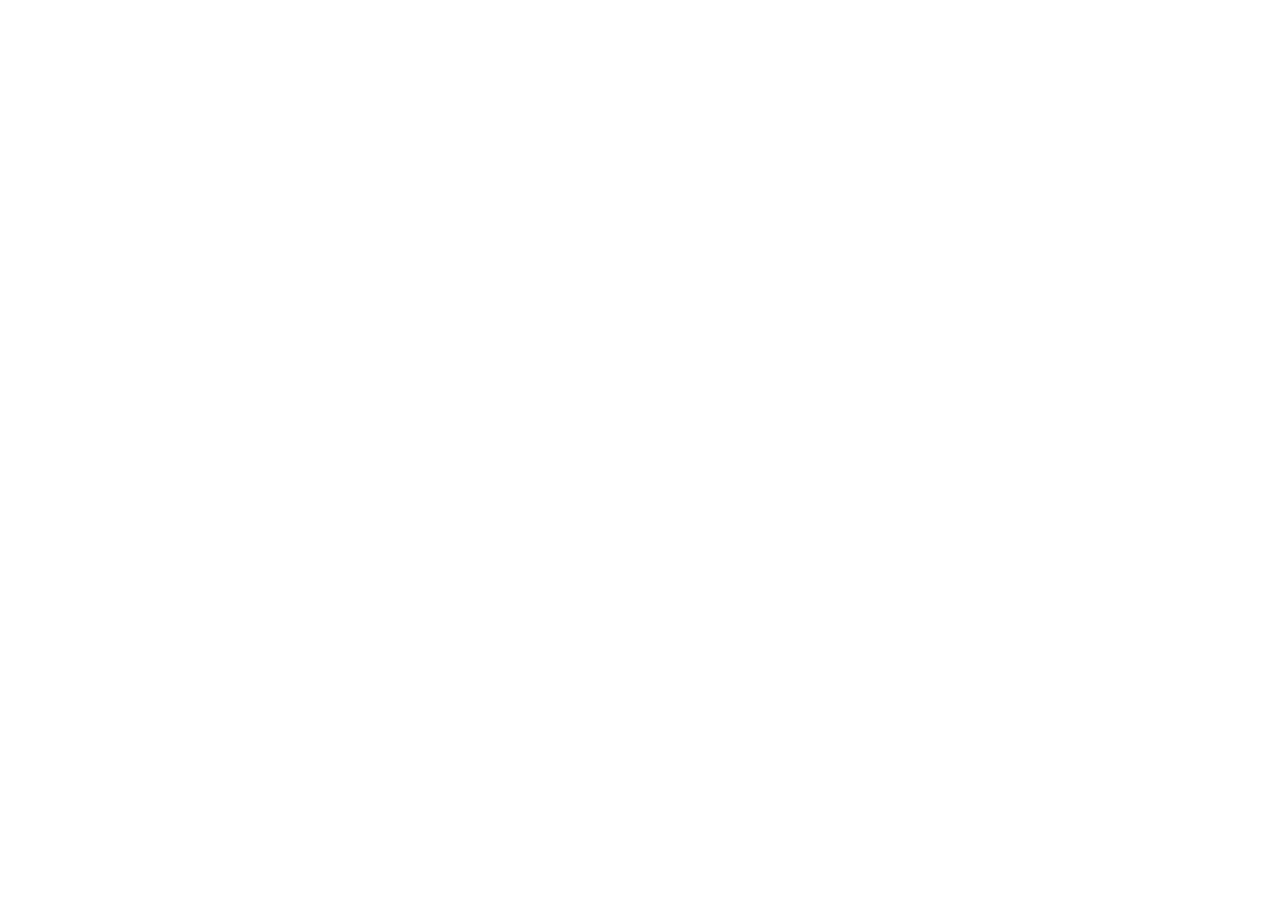
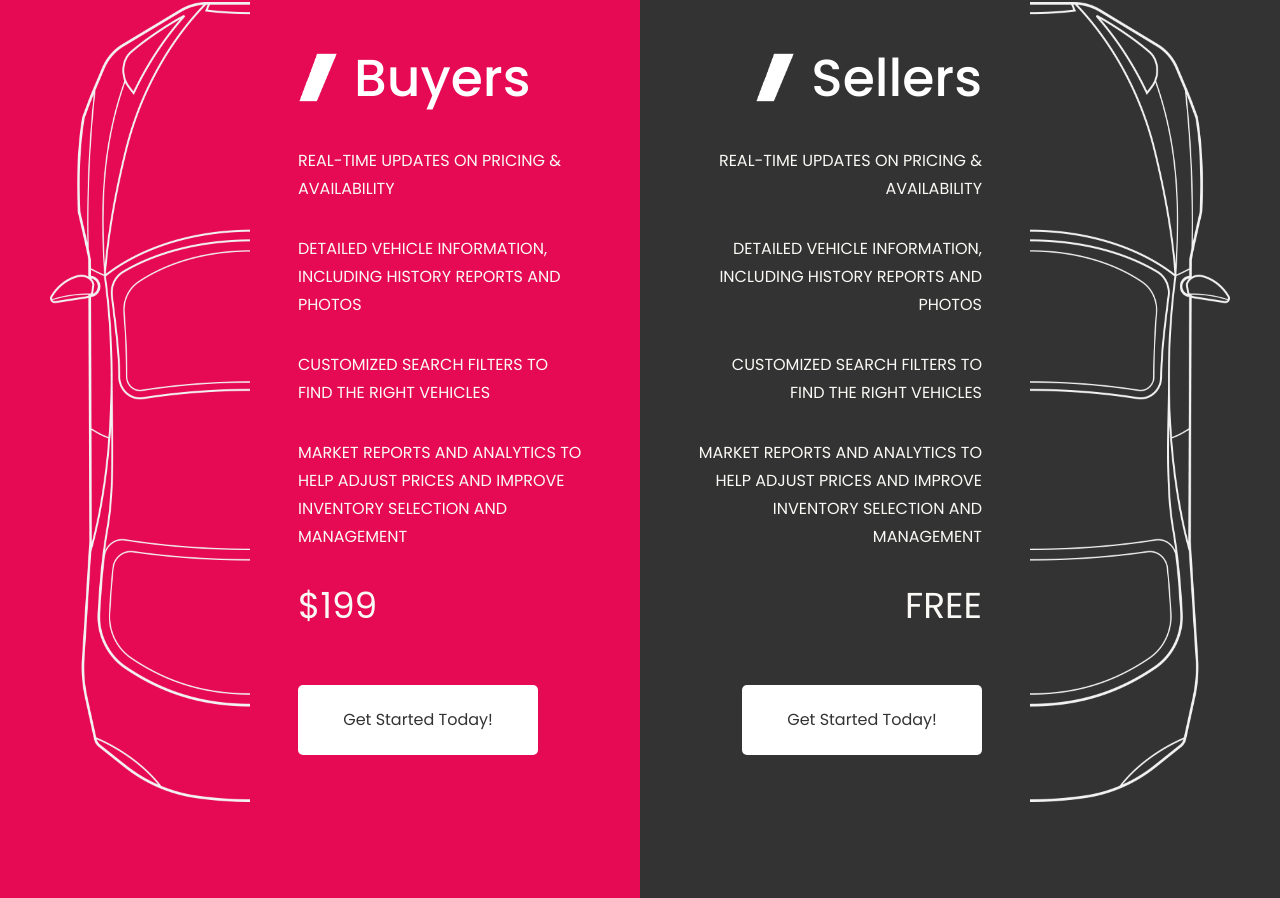
Before and after one commit to crea8ivedev/crea8ivedev-demo, a Next.js app: page / in a window 1280 px wide. Shown: the part 2697-3595 px from the top of the page. Before the commit the page ends 2603 px from the top, so only its background shows below. Built offline with nearby package versions, Linux system fonts and the light colour scheme.

Commit message:
feat: buyers-sellers

```diff
--- a/app/globals.css
+++ b/app/globals.css
@@ -328,3 +328,68 @@
   @apply w-[12px] h-[15px] absolute top-[-12px] left-[-13px];
 }
 /* Features End */
+
+/* Buy Sell Start */
+.buy-sell-root-inner {
+  @apply grid grid-cols-1 lg:grid-cols-2;
+}
+.buy-sell-wraper {
+  @apply col-span-12 md:col-span-1 bg-primary px-[30px] lg:px-[40px] xl:px-[50px] 2xl:px-[80px] py-14 sm:py-24;
+}
+.buy-root {
+  @apply flex items-center gap-0 md:gap-10 lg:gap-6 xl:gap-12;
+}
+.buy-main-img {
+  @apply hidden md:block w-[200px] md:h-[600px] lg:h-[700px] xl:h-[800px];
+}
+.buyers-details {
+  @apply flex flex-col items-start mr-0 sm:mr-10 md:mr-20 lg:mr-0;
+}
+.slash-title {
+  @apply flex items-center gap-2 mb-[1rem] md:gap-[1rem] md:mb-[2.5rem];
+}
+.slash-img {
+  @apply w-[20px] h-[30px] md:w-[40px] md:h-[50px];
+}
+.slash-title h2 {
+  @apply text-[30px] md:text-[36px] md:leading-[46px] lg:text-[42px] lg:leading-[52px] xl:text-[52px] font-[500] xl:leading-[58px] text-white;
+}
+.buyers-details ul {
+  @apply flex flex-col gap-[1rem] sm:gap-[1.5rem] md:gap-[2rem] pr-0 lg:pr-[5px] 2xl:pr-[90px] items-start md:text-left;
+}
+.buyers-details li {
+  @apply font-[400] not-italic text-[14px] md:text-[16px] text-[#faf9f5] leading-[25px] md:leading-[28px];
+}
+.buyers-details button {
+  @apply w-[170px] h-[50px] text-[14px] lg:w-[200px] lg:h-[60px] xl:w-[240px] xl:h-[70px] bg-white text-[#333333] rounded-[5px] md:text-[16px] font-[400] leading-[24px] mt-[2rem] md:mt-[3.5rem];
+}
+.buyers-details button:hover {
+  @apply bg-[#333333] text-white;
+}
+
+.sell-root {
+  @apply col-span-12 md:col-span-1 bg-[#333333] px-5 sm:px-8 lg:px-[40px] xl:px-[50px] 2xl:px-[80px] py-14 sm:py-24;
+}
+.sellers-details {
+  @apply flex flex-col items-start md:items-end ml-0 lg:ml-0;
+}
+.sellers-details ul {
+  @apply flex flex-col gap-[1rem] sm:gap-[1.5rem] md:gap-[2rem] pl-0 lg:pl-[5px] 2xl:pl-[90px] items-start md:items-end md:text-right;
+}
+.sellers-details li {
+  @apply font-[400] not-italic text-[14px] md:text-[16px] text-[#faf9f5] leading-[25px] md:leading-[28px];
+}
+.sellers-details button {
+  @apply w-[170px] h-[50px] text-[14px] lg:w-[200px] lg:h-[60px] xl:w-[240px] xl:h-[70px] bg-white text-[#333333] rounded-[5px] md:text-[16px] font-[400] leading-[24px] mt-[2rem] md:mt-[3.5rem];
+}
+.sellers-details button:hover {
+  @apply bg-primary text-white;
+}
+.sell-main-img {
+  @apply hidden md:block w-[200px] md:h-[600px] lg:h-[700px] xl:h-[800px];
+}
+
+.buy-sell-price {
+  @apply text-[30px] md:text-[36px] lg:text-[36px] leading-[50px] lg:leading-[46px] flex items-center gap-2 !important;
+}
+/* Buy Sell End */
--- a/app/page.js
+++ b/app/page.js
@@ -5,6 +5,7 @@
 import Hero from "@/views/Hero";
 import WhyRevvit from "@/views/WhyRevvit";
 import Features from "@/views/Features";
+import BuySell from "@/views/BuySell";
 
 const Home = () => {
   return (
@@ -13,6 +14,7 @@
         <Hero />
         <WhyRevvit />
         <Features />
+        <BuySell />
       </section>
     </Fragment>
   );
--- /dev/null
+++ b/views/BuySell/index.js
@@ -0,0 +1,80 @@
+import React from "react";
+
+const BuySell = () => {
+  return (
+    <div>
+      <div className="buy-sell-root">
+        <div className="buy-sell-root-inner">
+          <div className="buy-sell-wraper">
+            <div className="buy-root">
+              <img
+                src="/assets/images/buyer-car.png"
+                alt="Logo"
+                className="buy-main-img"
+              />
+              <div className="buyers-details">
+                <div className="slash-title">
+                  <img
+                    src="/assets/slash-icons/white.png"
+                    alt="Logo"
+                    className="slash-img"
+                  />
+                  <h2>Buyers</h2>
+                </div>
+                <ul>
+                  <li>REAL-TIME UPDATES ON PRICING & AVAILABILITY</li>
+                  <li>
+                    DETAILED VEHICLE INFORMATION, INCLUDING HISTORY REPORTS AND
+                    PHOTOS
+                  </li>
+                  <li>CUSTOMIZED SEARCH FILTERS TO FIND THE RIGHT VEHICLES</li>
+                  <li>
+                    MARKET REPORTS AND ANALYTICS TO HELP ADJUST PRICES AND
+                    IMPROVE INVENTORY SELECTION AND MANAGEMENT
+                  </li>
+                  <li className="buy-sell-price">$199</li>
+                </ul>
+                <button> Get Started Today!</button>
+              </div>
+            </div>
+          </div>
+          <div className="sell-root">
+            <div className="buy-root">
+              <div className="sellers-details">
+                <div className="slash-title">
+                  <img
+                    src="/assets/slash-icons/white.png"
+                    alt="Logo"
+                    className="slash-img"
+                  />
+                  <h2>Sellers</h2>
+                </div>
+                <ul>
+                  <li>REAL-TIME UPDATES ON PRICING & AVAILABILITY</li>
+                  <li>
+                    DETAILED VEHICLE INFORMATION, INCLUDING HISTORY REPORTS AND
+                    PHOTOS
+                  </li>
+                  <li>CUSTOMIZED SEARCH FILTERS TO FIND THE RIGHT VEHICLES</li>
+                  <li>
+                    MARKET REPORTS AND ANALYTICS TO HELP ADJUST PRICES AND
+                    IMPROVE INVENTORY SELECTION AND MANAGEMENT
+                  </li>
+                  <li className="buy-sell-price"> FREE </li>
+                </ul>
+                <button> Get Started Today!</button>
+              </div>
+              <img
+                src="/assets/images/seller-car.png"
+                alt="Logo"
+                className="sell-main-img"
+              />
+            </div>
+          </div>
+        </div>
+      </div>
+    </div>
+  );
+};
+
+export default BuySell;
```
Also changed, not shown: public/assets/images/buyer-car.png (added), public/assets/images/seller-car.png (added).
